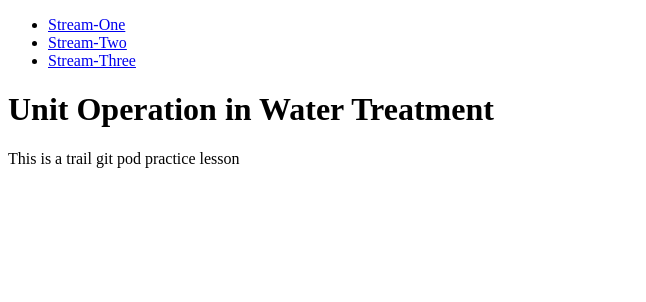
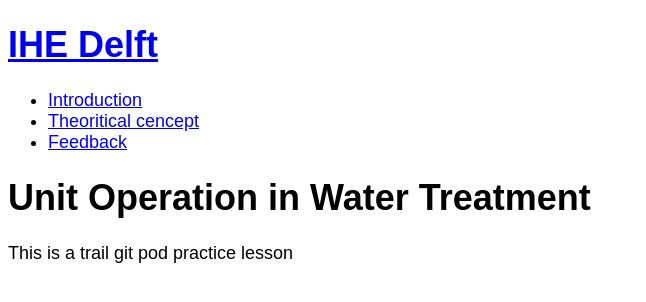
Before and after one commit to dhakal79/Making-Module-Online-PF-1, a plain HTML site: page index.html in a window 1280 px wide. Shown: the whole page, without its empty margins (0-646 px from the left). Drawn offline with Linux system fonts and the light colour scheme.

Commit message:
Add meta data to head and link css style sheet

```diff
--- /dev/null
+++ b/assets/css/style.css
@@ -0,0 +1,3 @@
+body{
+    font-family: Arial;
+    font-size: large;
--- a/index.html
+++ b/index.html
@@ -4,14 +4,22 @@
     <meta charset="UTF-8">
     <meta http-equiv="X-UA-Compatible" content="IE=edge">
     <meta name="viewport" content="width=device-width, initial-scale=1.0">
+    <meta name="description" content="Module course in drinking water treatment">
+    <meta name="keywords" content="water treatment, cogulation">
+    <link rel="stylesheet" href="assets/css/style.css">
     <title>Unit Operation in Water Treatment</title>
 </head>
 <body>
+    <header>
+        <a href="index.html">
+            <h1 id="logo">IHE Delft</h1>
+        </a>
+    </header>
     <nav>
         <ul>
-            <li><a href="index.html">Stream-One</a></li>
-            <li><a href="stream-two.html">Stream-Two</a></li>
-            <li><a href="stream-three.html">Stream-Three</a></li>
+            <li><a href="index.html">Introduction</a></li>
+            <li><a href="theory.html">Theoritical cencept</a></li>
+            <li><a href="feedback.html">Feedback</a></li>
 
         </ul>
     </nav>
```
Also changed, not shown: assets/images/hero image.jpg (added), css/style.css (deleted), feedback.html (renamed from stream-three.html), theory.html (renamed from stream-two.html).
